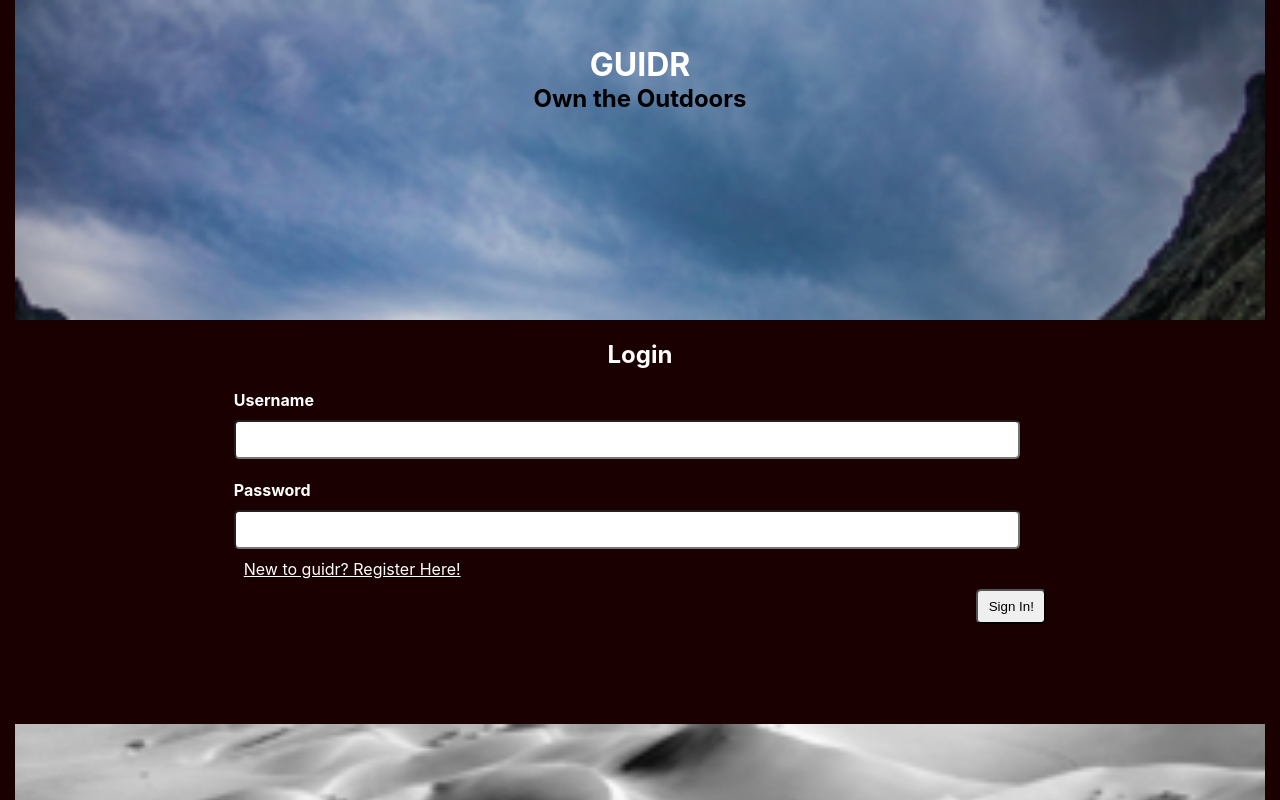
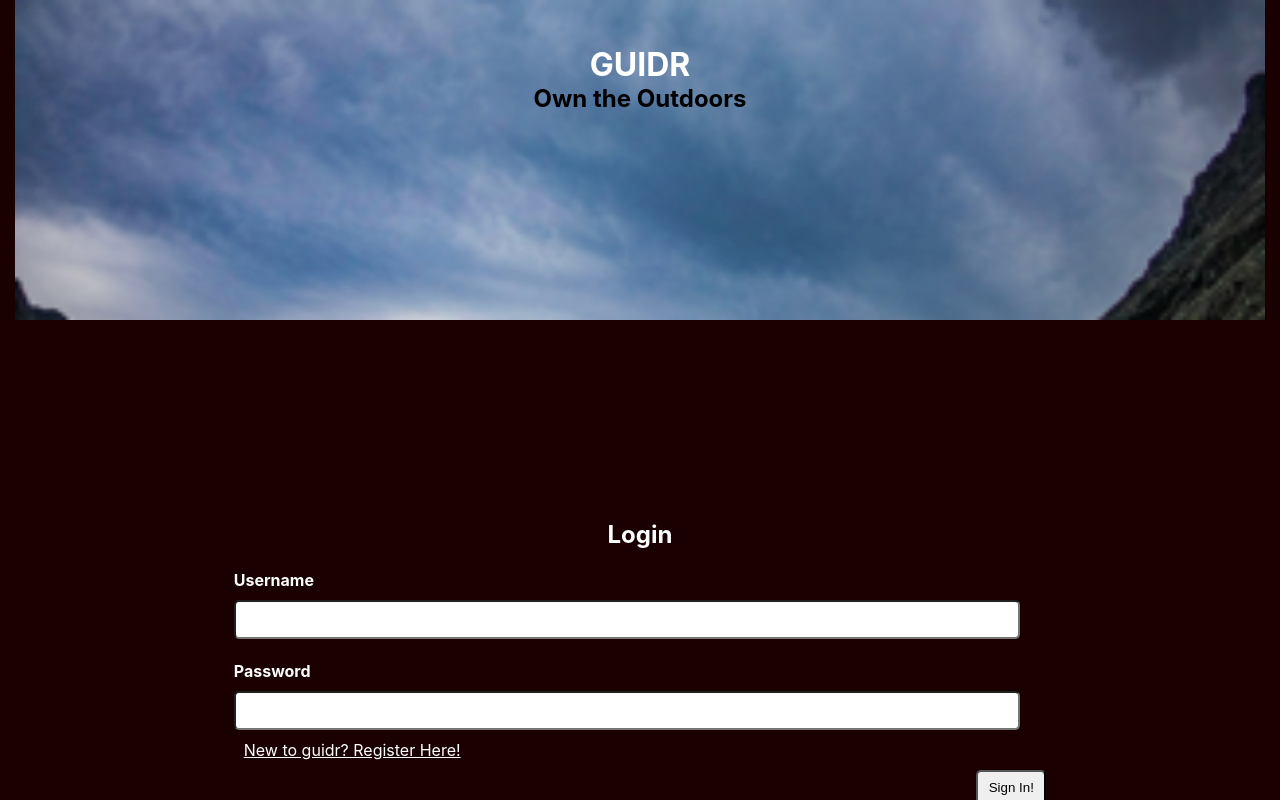
Before and after one commit to guidr-bw/guidr-FE, a React (Create React App) app in the folder guidr/: page / in a window 1280 px wide. Shown: the top 800 px of the page. Built offline with nearby package versions, Linux system fonts and the light colour scheme.

Commit message:
minor styling adjustments

```diff
--- a/guidr/src/components/login/LoginForm.scss
+++ b/guidr/src/components/login/LoginForm.scss
@@ -8,6 +8,12 @@ input {
     border-radius: 5px;
     font-size: 1rem;
     padding: 5px;
+}
+
+@media screen and (min-width: 800px){
+    .loginForm {
+        margin: 200px 0;
+    }
 }
 
 form {
```
